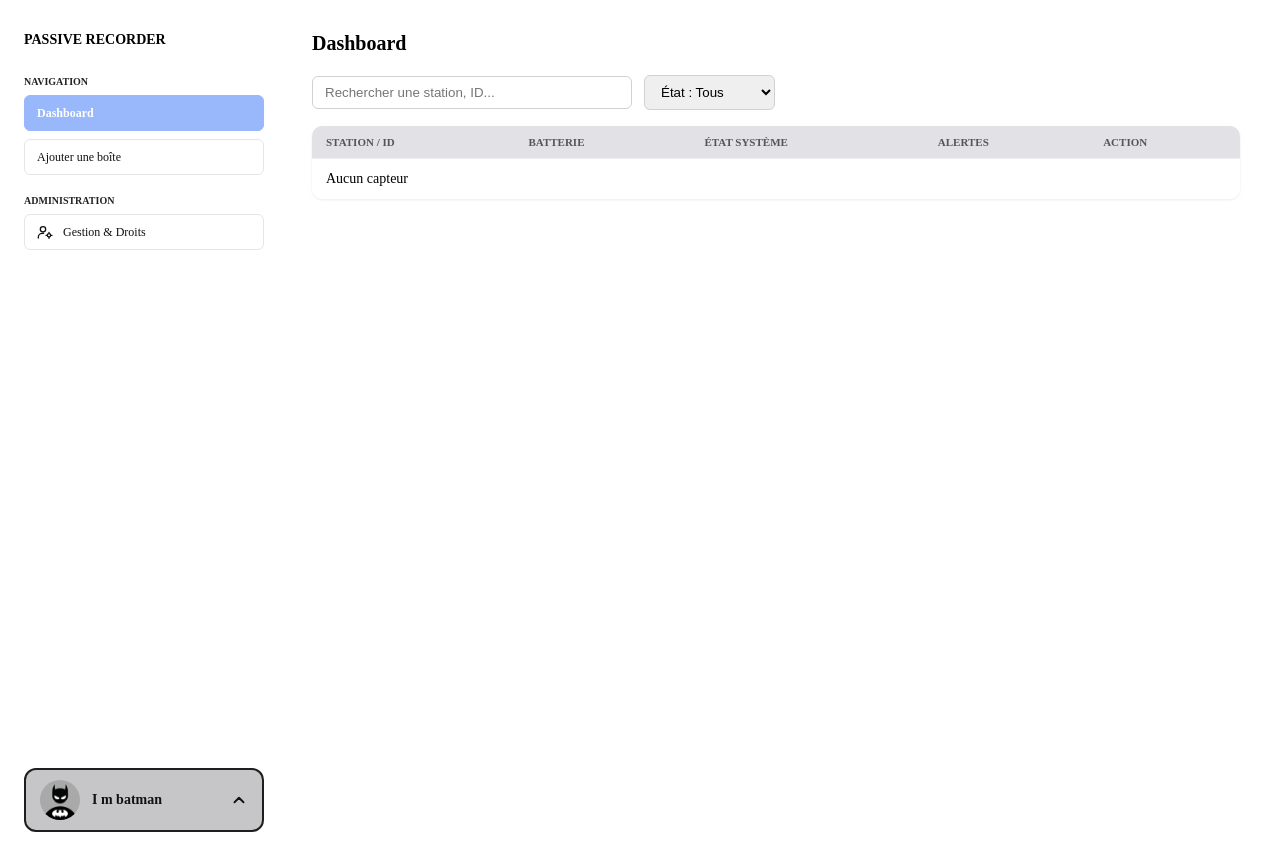
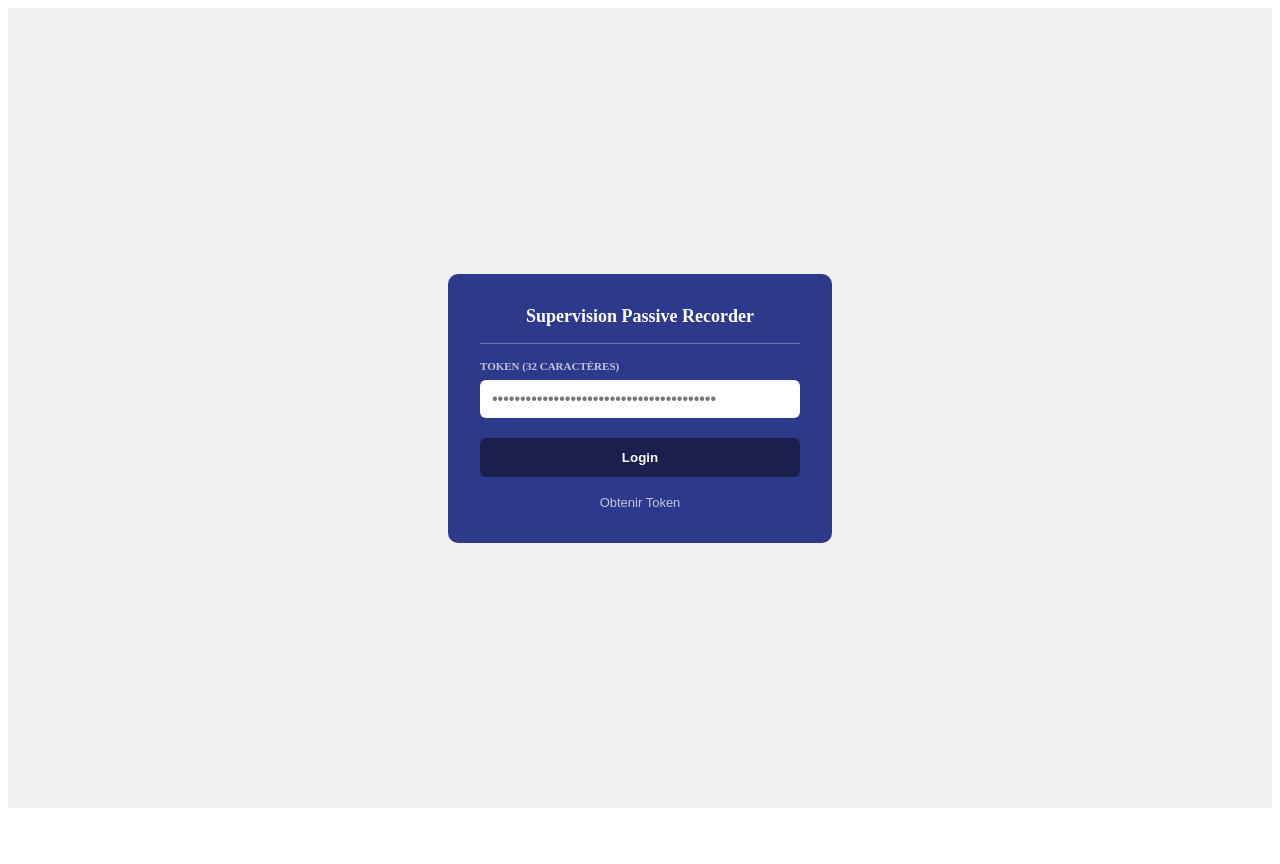
Before and after one commit to echonuit/supervision-passive-recorder, a React app in the folder frontend/: page / in a window 1280 px wide. After the commit the page ends 816 px from the top, so only its background shows below. Built offline with nearby package versions, Linux system fonts and the light colour scheme; the HTML template or start-up script is replaced by a standard one.

Commit message:
get user raw profil data

```diff
--- a/frontend/src/App.jsx
+++ b/frontend/src/App.jsx
@@ -2,7 +2,8 @@ import Login from "./pages/login/login.jsx";
 import Dashboard from "./pages/dashboard/dashboard.jsx";
 
 function App() {
-  return <Dashboard />;
+  return <Login />;
+  return <Login />;
 }
 
 export default App;
--- a/frontend/src/pages/login/login.jsx
+++ b/frontend/src/pages/login/login.jsx
@@ -1,49 +1,137 @@
 import { useState } from "react";
 import "./login.css";
 
-const BOOKMARKLET_CODE =
-  "javascript:(function(){var t=localStorage.getItem('auth-session-token');if(!t){alert('Aucun token : connectez-vous sur Vigie-Chiro puis recliquez ce marque-page.');return;}if(navigator.clipboard){navigator.clipboard.writeText(t).then(function(){alert('Token Vigie-Chiro copie ('+t.length+' caracteres).');},function(){window.prompt('Copiez votre token Vigie-Chiro :',t);});}else{window.prompt('Copiez votre token Vigie-Chiro :',t);}})();";
+const TOKEN_LENGTH = 32;
 
-function Login() {
+// Chemin relais : en développement, Vite le redirige vers https://vigiechiro.herokuapp.com
+// (voir vite.config.js). Évite un éventuel blocage CORS du navigateur.
+const API_VIGIECHIRO = "/vigiechiro";
+//const API_VIGIECHIRO = "https://vigiechiro.herokuapp.com";
+
+const BOOKMARKLET_CODE = "javascript:(function(){var t=localStorage.getItem('auth-session-token');if(!t){alert('Aucun token : connectez-vous sur Vigie-Chiro puis recliquez ce marque-page.');return;}if(navigator.clipboard){navigator.clipboard.writeText(t).then(function(){alert('Token Vigie-Chiro copie ('+t.length+' caracteres).');},function(){window.prompt('Copiez votre token Vigie-Chiro :',t);});}else{window.prompt('Copiez votre token Vigie-Chiro :',t);}})();";
+
+/**
+ * Basic = base64("identifiant : motdepasse"). Ici le token est l'identifiant et le mot de passe
+ * est vide, d'où le " : " final. C'est l'équivalent de `curl -u TOKEN : `.
+ */
+function enteteBasic(token) {
+    return "Basic " + btoa(token + ":");
+}
+
+/** Équivalent de : curl -u TOKEN: https://vigiechiro.herokuapp.com/api/v1/moi */
+async function recupererProfil(token) {
+    const reponse = await fetch(`${API_VIGIECHIRO}/api/v1/moi`, {
+        headers: { Authorization: enteteBasic(token) },
+    });
+
+    if (!reponse.ok) {
+        const erreur = new Error(`HTTP ${reponse.status}`);
+        erreur.status = reponse.status;
+        throw erreur;
+    }
+
+    const type = reponse.headers.get("content-type") ?? "";
+    if (!type.includes("application/json")) {
+        throw new Error("Réponse inattendue (pas du JSON) : le relais /vigiechiro est-il actif ?");
+    }
+    return reponse.json();
+}
+
+/**
+ * @param onLogin appelé avec { profil, token } quand Vigie-Chiro a accepté le token.
+ *                C'est au composant parent de ranger ces données et de changer d'écran.
+ */
+function Login({ onLogin = () => {} }) {
+    const [token, setToken] = useState("");
+    const [enCours, setEnCours] = useState(false);
+    const [erreur, setErreur] = useState("");
     const [isTutorialOpen, setIsTutorialOpen] = useState(false);
 
-  function openTutorial() {
-    setIsTutorialOpen(true);
+    async function handleSubmit(event) {
+        event.preventDefault();
+
+        // Un copier-coller peut embarquer des espaces autour du token.
+        const tokenNettoye = token.trim();
+        if (tokenNettoye.length !== TOKEN_LENGTH) {
+            setErreur(`Le token fait ${TOKEN_LENGTH} caractères (${tokenNettoye.length} saisis).`);
+            return;
         }
 
-  function closeTutorial() {
-    setIsTutorialOpen(false);
+        setEnCours(true);
+        setErreur("");
+        try {
+            const profil = await recupererProfil(tokenNettoye);
+            onLogin({ profil, token: tokenNettoye });
+            console.log(profil);
+        } catch (e) {
+            if (e.status === 401 || e.status === 403) {
+                setErreur("Token refusé. Vérifiez qu'il est complet, ou récupérez-en un nouveau. "+ e);
+            } else {
+                setErreur("Vigie-Chiro est injoignable. Réessayez dans un instant. "+ e);
+            }
+        } finally {
+            setEnCours(false);
+        }
     }
 
     return (
         <main className="conteneur-login">
-      <section className="login-card">
+            <form className="login-card" onSubmit={handleSubmit}>
                 <h1>Supervision Passive Recorder</h1>
-        <label htmlFor="token">Token (24 characters)</label>
-        <input id="token" type="password" maxLength={24} placeholder="••••••••••••••••••••••••" />
+                <label htmlFor="token">Token ({TOKEN_LENGTH} caractères)</label>
+                <input
+                    id="token"
+                    type="password"
+                    autoComplete="off"
+                    maxLength={32}
+                    placeholder="••••••••••••••••••••••••••••••••••••••••"
+                    value={token}
+                    onChange={(event) => setToken(event.target.value)}
+                />
 
-        <button type="button">Login</button>
-        <button type="button" className="token-link" onClick={openTutorial}>
+                {erreur && (
+                    <p role="alert" className="login-erreur">
+                        {erreur}
+                    </p>
+                )}
+
+                <button type="submit" disabled={enCours}>
+                    {enCours ? "Connexion…" : "Login"}
+                </button>
+                <button type="button" className="token-link" onClick={() => setIsTutorialOpen(true)}>
                     Obtenir Token
                 </button>
-      </section>
+            </form>
 
             {isTutorialOpen && (
-        <div className="tutorial-overlay" onClick={closeTutorial}>
-          <div className="tutorial-modal" role="dialog" aria-modal="true" aria-labelledby="tutorial-title" onClick={(event) => event.stopPropagation()}>
-            <button type="button" className="tutorial-close" onClick={closeTutorial} aria-label="Fermer" > X </button>
+                <div className="tutorial-overlay" onClick={() => setIsTutorialOpen(false)}>
+                    <div
+                        className="tutorial-modal"
+                        role="dialog"
+                        aria-modal="true"
+                        aria-labelledby="tutorial-title"
+                        onClick={(event) => event.stopPropagation()}
+                    >
+                        <button
+                            type="button"
+                            className="tutorial-close"
+                            onClick={() => setIsTutorialOpen(false)}
+                            aria-label="Fermer"
+                        >
+                            X
+                        </button>
 
                         <h2 id="tutorial-title" className="tutorial-title">
                             Supervision Passive Recorder
                         </h2>
-            <p className="tutorial-intro">Reliez l'application à votre compte Vigie-chiro en trois étapes :</p>
-            <p>1- connectez-vous sur vigiechiro.herokuapp.com/</p>
-            <p>2- Crée un favori et mets ce code JavaScript dans l'URL du favori.</p>
+                        <p className="tutorial-intro">Reliez l'application à votre compte Vigie-chiro en quatre étapes :</p>
+                        <p>1- Connectez-vous sur vigiechiro.herokuapp.com/</p>
+                        <p>2- Créez un favori et mettez ce code JavaScript dans l'URL du favori.</p>
                         <pre className="tutorial-code">
               <code>{BOOKMARKLET_CODE}</code>
             </pre>
-            <p> 3- Utilisez le favori, exécutez le code JavaScript et écrivez le token dans votre presse papier. </p>
-            <p>4- Coller le token dans le champ “TOKEN (24 CHARACTERS)”.</p>
+                        <p>3- Cliquez sur le favori : le token est copié dans votre presse-papiers.</p>
+                        <p>4- Collez le token dans le champ « Token ({TOKEN_LENGTH} caractères) ».</p>
                     </div>
                 </div>
             )}
--- a/frontend/vite.config.js
+++ b/frontend/vite.config.js
@@ -3,5 +3,14 @@ import { defineConfig } from 'vite'
 
 // https://vite.dev/config/
 export default defineConfig({
-  plugins: [react()],
+    plugins: [react()],
+    server: {
+        proxy: {
+            '/vigiechiro': {
+                target: 'https://vigiechiro.herokuapp.com',
+                changeOrigin: true,
+                rewrite: (path) => path.replace(/^\/vigiechiro/, ''),
+            },
+        },
+    },
 })
```
Also changed, not shown: 1 other file (tests, documents, lock files or other folders). Lines whose indentation alone changed are shown as unchanged.
